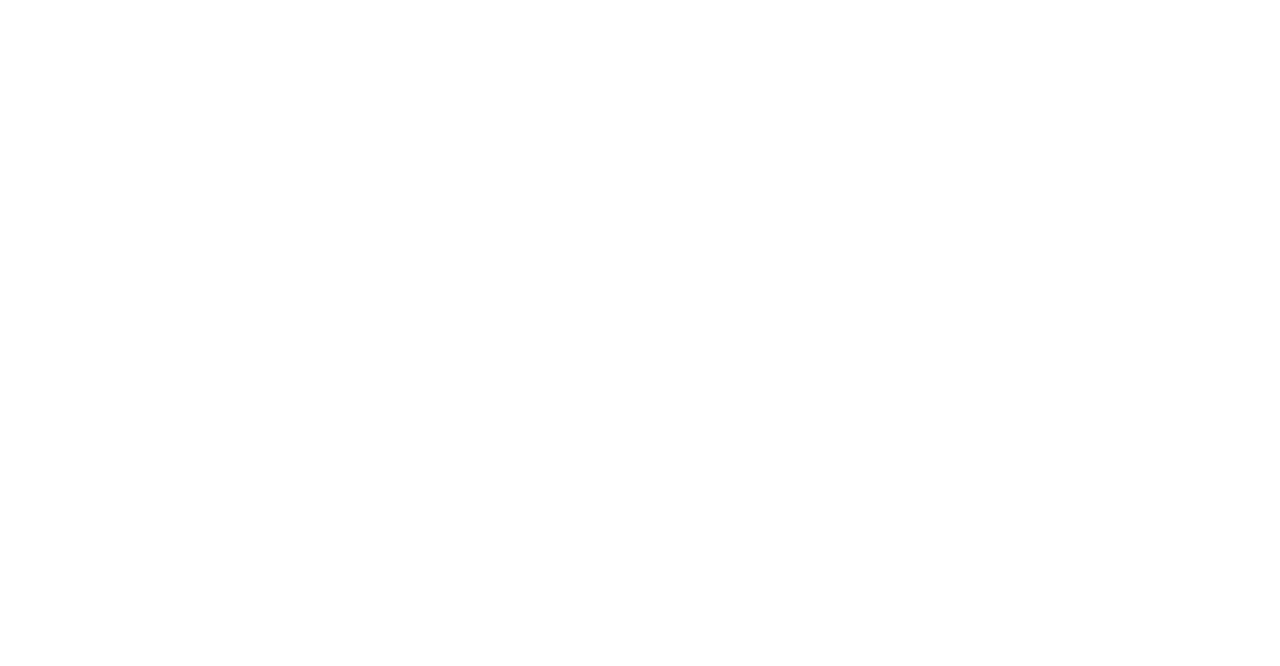
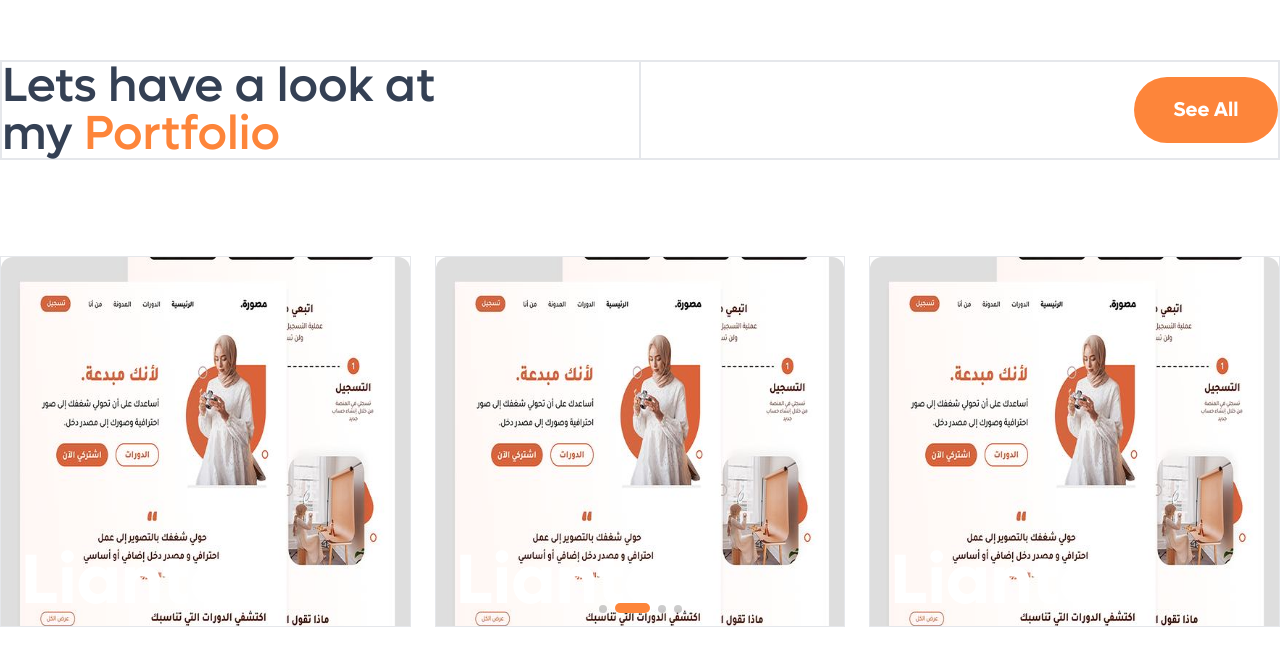
Before and after one commit to Muhammad-Zuhaib13/portfolio-next, a Next.js app: page / in a window 1280 px wide. Shown: the part 2902-3568 px from the top of the page. Before the commit the page ends 2846 px from the top, so only its background shows below. Built offline with nearby package versions, Linux system fonts and the light colour scheme.

Commit message:
portfolio work in progress

```diff
--- /dev/null
+++ b/src/app/components/portfolio/portfolio.tsx
@@ -0,0 +1,129 @@
+"use client";
+import React, { useState } from "react";
+import ScreenContainer from "../ScreenContainer";
+import { SwiperSlide, Swiper } from "swiper/react";
+import { A11y, FreeMode, Navigation, Pagination } from "swiper/modules";
+import { Image } from "react-bootstrap";
+
+import "swiper/css";
+import "swiper/css/free-mode";
+import "swiper/css/navigation";
+import "swiper/css/pagination";
+const MyServices = () => {
+  const [activeBtn, setActiveBtn] = useState("portfolio-card");
+  const handleHover = (key: string) => {
+    setActiveBtn(key);
+  };
+  const [hoveredIndex, setHoveredIndex] = useState(-1);
+
+  const handleMouseEnter = (index: number) => {
+    setHoveredIndex(index);
+  };
+
+  const handleMouseLeave = () => {
+    setHoveredIndex(-1);
+  };
+  const myServicesData = [
+    {
+      id: 1,
+      title: "Web Designing",
+      description:
+        "Lorem ipsum dolor sit amet, consectetur adipiscing elit. Duis lacus nunc, posuere in justo vulputate, bibendum sodales",
+      image: "/assets/images/services-card-new.png",
+      link: "/",
+    },
+    {
+      id: 2,
+      title: "SPA Web Designing",
+      description:
+        "Lorem ipsum dolor sit amet, consectetur adipiscing elit. Duis lacus nunc, posuere in justo vulputate, bibendum sodales",
+      image: "/assets/images/services-card-new.png",
+      link: "/",
+    },
+    {
+      id: 3,
+      title: "SEO Optimization",
+      description:
+        "Lorem ipsum dolor sit amet, consectetur adipiscing elit. Duis lacus nunc, posuere in justo vulputate, bibendum sodales",
+      image: "/assets/images/services-card-new.png",
+      link: "/",
+    },
+    {
+      id: 4,
+      title: "UI/UX Design",
+      description:
+        "Lorem ipsum dolor sit amet, consectetur adipiscing elit. Duis lacus nunc, posuere in justo vulputate, bibendum sodales",
+      image: "/assets/images/services-card-new.png",
+      link: "/",
+    },
+  ];
+  console.log("activeBtn", activeBtn);
+
+  return (
+    <section className="my-services-section   bg-no-repeat bg-bottom bg-cover h-[878px] w-full rounded-[60px] pt-[116px] pb-[52px]">
+      <ScreenContainer>
+        <div className="flex flex-col gap-[96px]">
+          <div className="flex justify-between border">
+            <div className="flex flex-row justify-between items-center border flex-1 ">
+              <h2 className="font-lufgamedium text-[48px] leading-[48px] flex flex-row gap-[6px]">
+                <span className="text-[#344054]">
+                  Lets have a look at
+                  <br /> my <span className="text-[#FD853A]">
+                    Portfolio
+                  </span>{" "}
+                </span>
+              </h2>
+            </div>
+            <div className=" border flex justify-end flex-1 items-center">
+              <button className="bg-[#FD853A] rounded-[60px] h-[66px] w-[144px] text-[20px] text-white font-lufgabold leading-[26px] ">
+                See All
+              </button>
+            </div>
+          </div>
+
+          <div className="portfolio-slider-section">
+            <Swiper
+              slidesPerView={3}
+              spaceBetween={24}
+              centeredSlides={false}
+              //  speed={11000}
+              pagination={{
+                clickable: true,
+              }}
+              freeMode={true}
+              modules={[Pagination, Navigation, A11y, FreeMode]}
+              className="my-portfolio-swiper w-full"
+              loop={true}
+            >
+              {myServicesData.map((data) => {
+                return (
+                  <SwiperSlide key={data?.id} virtualIndex={data?.id}>
+                    <div
+                      className={`border max-w-[633px] w-full h-[371px] relative overflow-scroll portfolio-card ${
+                        hoveredIndex === data?.id ? "portfolio-card-hover" : ""
+                      }`}
+                      onMouseEnter={() => handleMouseEnter(data?.id)}
+                      onMouseLeave={handleMouseLeave}
+                    >
+                      <Image
+                        src="/assets/images/portfolio1.png"
+                        className="rounded-[12px] w-full h-[846px]"
+                      />
+                      <div className="absolute bottom-0 left-[20px] ">
+                        <h2 className="text-[70px] leading-[91px] font-lufgabold text-white ">
+                          Liante
+                        </h2>
+                      </div>
+                    </div>
+                  </SwiperSlide>
+                );
+              })}
+            </Swiper>
+          </div>
+        </div>
+      </ScreenContainer>
+    </section>
+  );
+};
+
+export default MyServices;
--- a/src/app/globals.css
+++ b/src/app/globals.css
@@ -54,7 +54,8 @@ body {
   cursor: pointer;
 }
 .services-card:hover .services-card-heading,
-.services-card:hover .services-card-mid, .services-card:hover .my-services-btn  {
+.services-card:hover .services-card-mid,
+.services-card:hover .my-services-btn {
   background-color: #fd853a;
 }
 .services-card-heading {
@@ -75,7 +76,7 @@ body {
   border-right: 2px solid rgba(255, 255, 255, 0.5);
   transition: background-color 0.5s ease-in-out;
 }
-.my-services-btn{
+.my-services-btn {
   transition: background-color 0.5s ease-in-out;
 }
 .services-card-img-link {
@@ -89,18 +90,56 @@ body {
 }
 .my-services-swiper .swiper-pagination .swiper-pagination-bullet {
   transition: all 0.6s ease-in-out;
-  background-color: #e4e7ec;
+  background-color: #f2f4f7;
   width: 10px;
   height: 10px;
 }
 
-.my-services-swiper .swiper-pagination .swiper-pagination-bullet-active {
+.my-services-swiper .swiper-pagination .swiper-pagination-bullet-active,
+.my-portfolio-swiper .swiper-pagination .swiper-pagination-bullet-active {
   width: 35px;
   height: 10px;
   padding: 0;
   border-radius: 8px;
-  background-color: #fd853a;
+  background-color: #fd853a !important;
 }
+.my-portfolio-swiper .swiper-pagination .swiper-pagination-bullet {
+  background-color: black;
+}
+
+.portfolio-card::-webkit-scrollbar{
+    width: 0px;
+
+
+}
+.portfolio-card-hover {
+  overflow: auto;
+  animation: scrollAnimation 10s linear infinite;
+}
+
+@keyframes scrollAnimation {
+  0% {
+    transform: translateY(0);
+  }
+  100% {
+    transform: translateY(-100%);
+  }
+}
+
+  /* content: "";
+  position: absolute;
+  width: 100%;
+  height: 100%;
+
+  background: linear-gradient(0deg, #ffffff, #ffffff),
+    linear-gradient(
+      207.19deg,
+      rgba(0, 0, 0, 0) 47.41%,
+      rgba(0, 0, 0, 0.359679) 76.39%,
+      rgba(0, 0, 0, 0.5) 89.23%
+    ); */
+
+
 /* .my-services-swiper .swiper-pagination {
   bottom: -5px !important;
 } */
--- a/src/app/home/page.tsx
+++ b/src/app/home/page.tsx
@@ -2,12 +2,14 @@ import React from "react";
 import Banner from "../components/banner/Banner";
 import MyServices from "../components/myservices/MyServices";
 import MyWorkExperience from "../components/myworkexp/MyWorkExperience";
+import Portfolio from '../components/portfolio/portfolio'
 const home = () => {
   return (
     <>
       <Banner />
       <MyServices />
       <MyWorkExperience />
+      <Portfolio/>
     </>
   );
 };
```
Also changed, not shown: public/assets/images/portfolio1.png (added).
